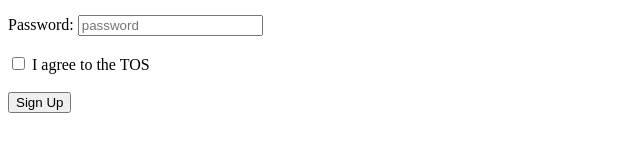
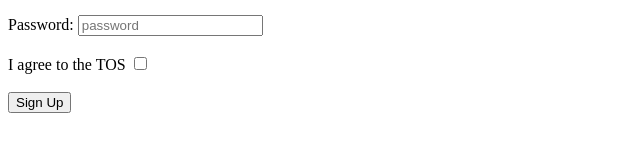
Before and after one commit to acciojob/signup-form-car-maulik-codex, a website: page main.html in a window 1280 px wide. Shown: the part 263-414 px from the top of the page, 0-640 px from the left. Drawn offline with Linux system fonts and the light colour scheme.

Commit message:
created a submission

```diff
--- a/main.html
+++ b/main.html
@@ -43,8 +43,8 @@
 		<label for="password">Password:</label>
 		<input type="password" id="password" name="password" required placeholder="password"><br><br>
 
-		<input type="checkbox" id="tos" name="tos" required>
-		<label for="tos">I agree to the TOS</label><br><br>
+		<label for="tos">I agree to the TOS</label>
+		<input type="checkbox" id="tos" name="tos" required><br><br>
 
 		<button type="submit">Sign Up </button>
 
```
